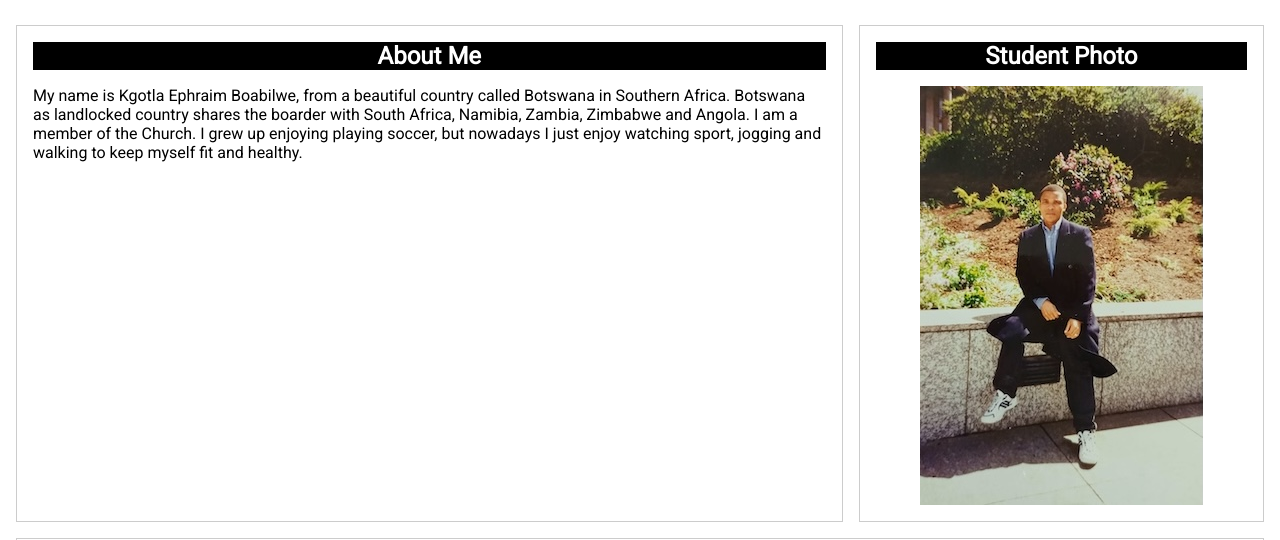
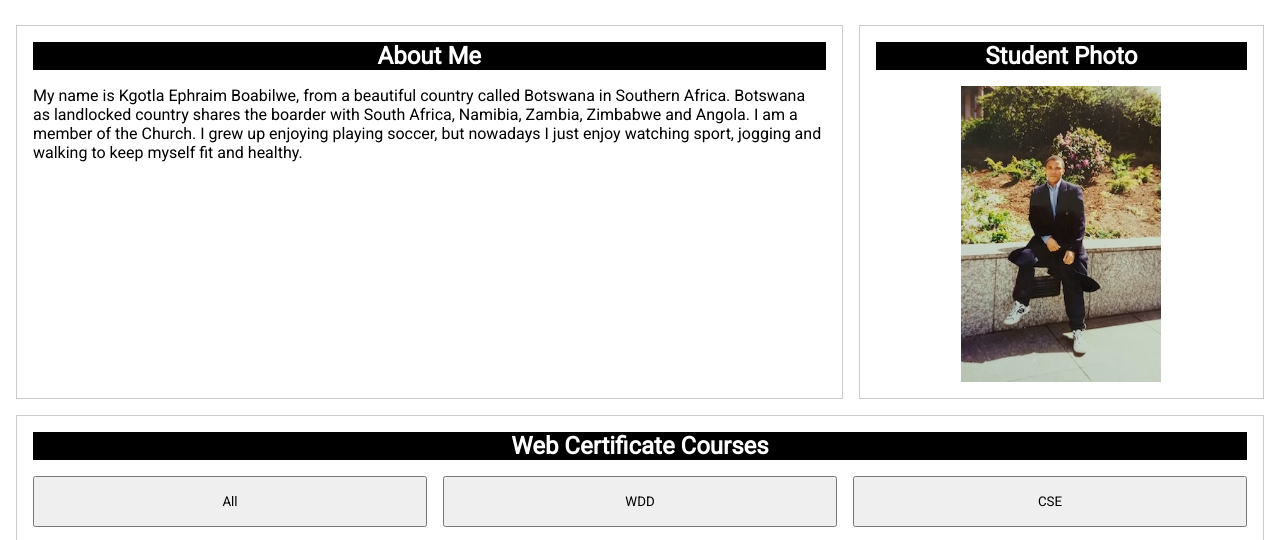
Before and after one commit to webdevfstackeng/wdd231, a plain HTML site: page index.html in a window 1280 px wide. Shown: the part 204-744 px from the top of the page. Drawn offline with Linux system fonts and the light colour scheme.

Commit message:
final commit

```diff
--- a/index.html
+++ b/index.html
@@ -41,7 +41,7 @@
     </section>
     <section class="photo">
       <h2 class="my-photo">Student Photo</h2>
-      <img src="images/my-photo.jpeg" alt="My photo" class="profile-photo">
+      <img src="images/my-photo.jpeg" alt="My photo" class="profile-photo" width="200" height="200">
     </section>
     <section class="courses">
       <h2 class="web-courses">Web Certificate Courses</h2>
```
